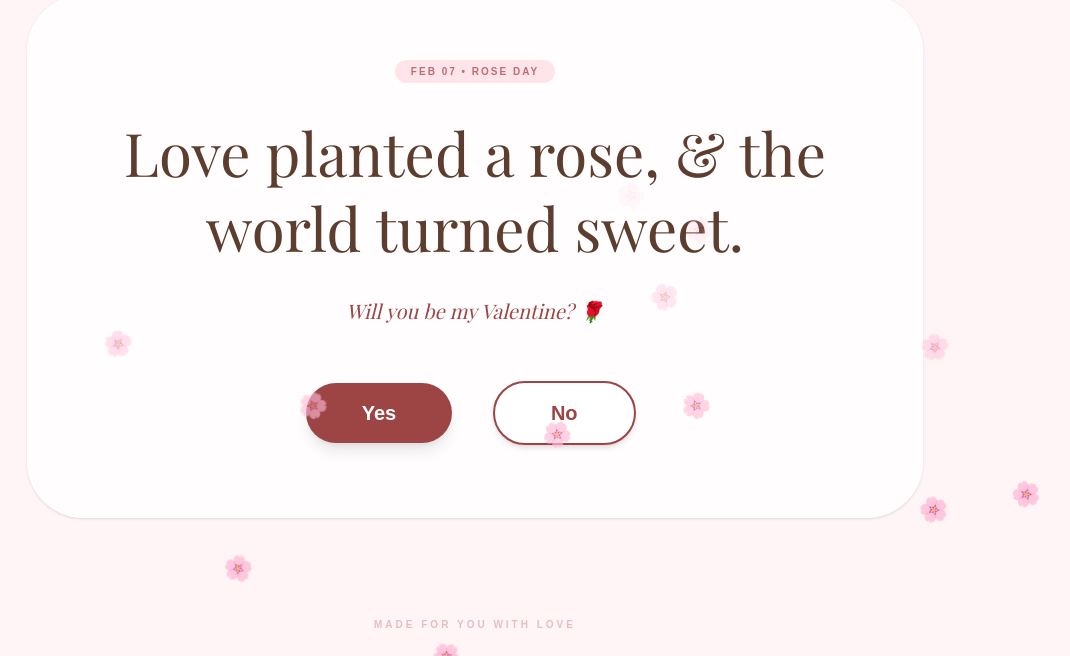
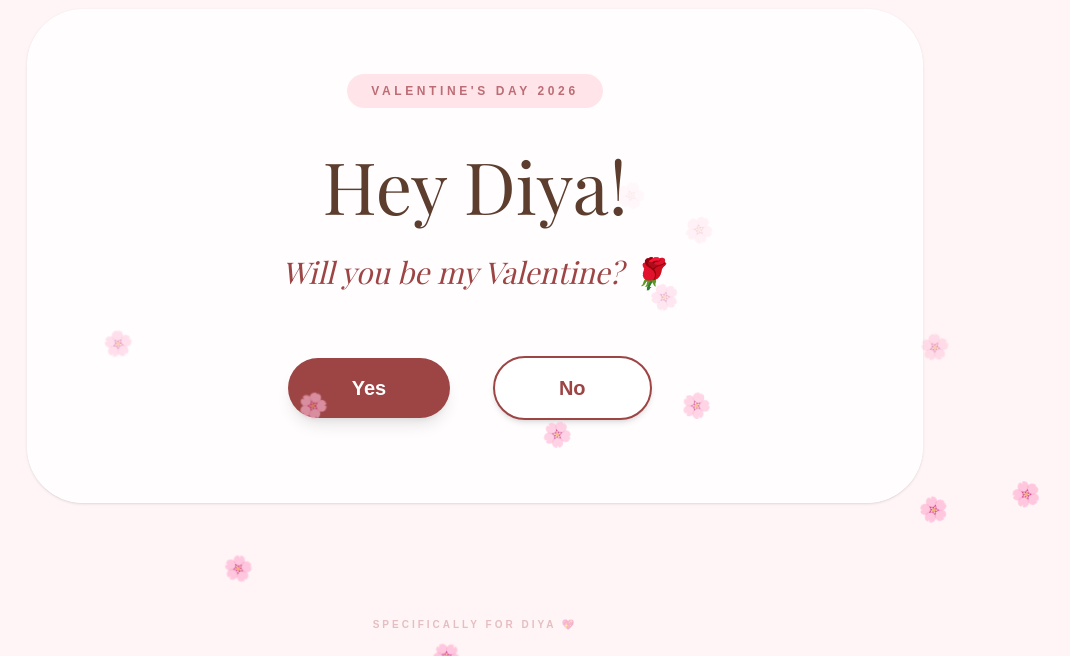
Before and after one commit to shiwangi-upadhyay/Valentine-Week, a Next.js app: page / in a window 1280 px wide. Shown: the part 144-800 px from the top of the page, without its empty margins (165-1235 px from the left). Built offline with nearby package versions, Linux system fonts and the light colour scheme; a web font is replaced by a local one.

Commit message:
`Refactor ValentinePage component: add new content, modify layout and styles`

```diff
--- a/src/app/page.tsx
+++ b/src/app/page.tsx
@@ -42,7 +42,6 @@ export default function ValentinePage() {
         delay: i * 0.4,
         ease: "linear"
       }}
-      // Z-INDEX set to 50 to fly ABOVE the card
       className="fixed pointer-events-none z-50 text-2xl"
       style={{ left: `${Math.random() * 100}%` }}
     >
@@ -54,10 +53,27 @@ export default function ValentinePage() {
 
   if (hasAccepted) {
     return (
-      <main className="flex min-h-screen items-center justify-center bg-[#FFF5F6] p-6">
-        <motion.div initial={{ scale: 0 }} animate={{ scale: 1 }} className="rounded-[3rem] bg-white p-12 shadow-xl border-4 border-[#F7CAD0] text-center z-10">
-          <h1 className="text-6xl mb-4">🌹</h1>
-          <h2 className="text-3xl font-serif text-[#5C3D2E]">It's a Date! ❤️</h2>
+      <main className="flex min-h-screen flex-col items-center justify-center bg-[#FFF5F6] p-6 text-center">
+        <motion.div
+          initial={{ scale: 0 }}
+          animate={{ scale: 1 }}
+          className="rounded-[3rem] bg-white p-8 shadow-xl border-4 border-[#F7CAD0] z-10 max-w-lg w-full"
+        >
+          <h1 className="text-4xl font-serif text-[#5C3D2E] mb-6">Yay! See you on the 14th, Diya! ❤️</h1>
+
+          {/* Funny Reaction Video Embed */}
+          <div className="relative overflow-hidden w-full pt-[56.25%] rounded-2xl shadow-inner">
+            <iframe
+              className="absolute top-0 left-0 w-full h-full"
+              src="https://www.youtube.com/embed/n9u67InYt8M?autoplay=1"
+              title="Funny Celebration"
+              frameBorder="0"
+              allow="accelerometer; autoplay; clipboard-write; encrypted-media; gyroscope; picture-in-picture; web-share"
+              allowFullScreen
+            ></iframe>
+          </div>
+
+          <p className="mt-6 text-[#9D4444] font-medium italic">Best decision you ever made!</p>
         </motion.div>
       </main>
     );
@@ -65,43 +81,42 @@ export default function ValentinePage() {
 
   return (
     <main className="relative flex min-h-screen flex-col items-center justify-center bg-[#FFF5F6] overflow-hidden p-4">
-      {/* Petals now fall over everything */}
       {[...Array(20)].map((_, i) => <Petal key={i} i={i} />)}
 
       <section className="z-10 flex flex-col items-center w-full max-w-4xl bg-white/80 backdrop-blur-sm p-10 md:p-16 rounded-[3.5rem] shadow-sm border border-white text-center">
-        <div className="bg-[#FFE5E9] text-[#BC6C74] px-4 py-1 rounded-full text-[10px] font-bold tracking-[0.2em] uppercase mb-8">
-          Feb 07 • Rose Day
+        <div className="bg-[#FFE5E9] text-[#BC6C74] px-6 py-2 rounded-full text-[12px] font-bold tracking-[0.3em] uppercase mb-8">
+          Valentine's Day 2026
         </div>
 
-        <h1 className="text-4xl md:text-6xl font-serif text-[#5C3D2E] leading-tight mb-8">
-          Love planted a rose, & the world turned sweet.
+        <h1 className="text-5xl md:text-7xl font-serif text-[#5C3D2E] leading-tight mb-6">
+          Hey Diya!
         </h1>
 
-        <p className="text-[#9D4444] text-xl font-serif italic mb-12">
+        <p className="text-[#9D4444] text-2xl md:text-3xl font-serif italic mb-12">
           Will you be my Valentine? 🌹
         </p>
 
-        <div className="flex flex-row items-center justify-center gap-8 w-full min-h-[80px]">
+        <div className="flex flex-row items-center justify-center gap-8 w-full min-h-[100px]">
           {/* YES BUTTON */}
           <button
             onClick={() => setHasAccepted(true)}
-            className="z-30 bg-[#9D4444] text-white px-10 md:px-14 py-3 md:py-4 rounded-full text-lg md:text-xl font-bold shadow-lg transition-transform active:scale-95 hover:scale-105"
+            className="z-30 bg-[#9D4444] text-white px-12 md:px-16 py-4 rounded-full text-xl font-bold shadow-lg transition-transform active:scale-95 hover:scale-110"
           >
             Yes
           </button>
 
-          {/* NO BUTTON WRAPPER - This stays in the flex row to keep "Yes" from moving */}
-          <div className="w-[120px] md:w-[160px] flex justify-center items-center">
+          {/* NO BUTTON PLACEHOLDER */}
+          <div className="w-[140px] md:w-[180px] flex justify-center items-center">
             <motion.button
               animate={noButtonPos ? { x: noButtonPos.x, y: noButtonPos.y } : { x: 0, y: 0 }}
-              transition={{ type: "spring", stiffness: 300, damping: 20 }}
+              transition={{ type: "spring", stiffness: 400, damping: 25 }}
               onMouseEnter={moveButton}
               onTouchStart={(e) => {
                 e.preventDefault();
                 moveButton();
               }}
               style={noButtonPos ? { position: 'fixed', top: '50%', left: '50%', zIndex: 100 } : { position: 'relative', zIndex: 40 }}
-              className="bg-white border-2 border-[#9D4444] text-[#9D4444] px-10 md:px-14 py-3 md:py-4 rounded-full text-lg md:text-xl font-bold shadow-md whitespace-nowrap"
+              className="bg-white border-2 border-[#9D4444] text-[#9D4444] px-12 md:px-16 py-4 rounded-full text-xl font-bold shadow-md whitespace-nowrap"
             >
               No
             </motion.button>
@@ -110,7 +125,7 @@ export default function ValentinePage() {
       </section>
 
       <footer className="absolute bottom-6 text-[#BC6C74]/40 text-[10px] font-bold tracking-[0.3em] uppercase">
-        Made for you with love
+        Specifically for Diya 💖
       </footer>
     </main>
   );
```
